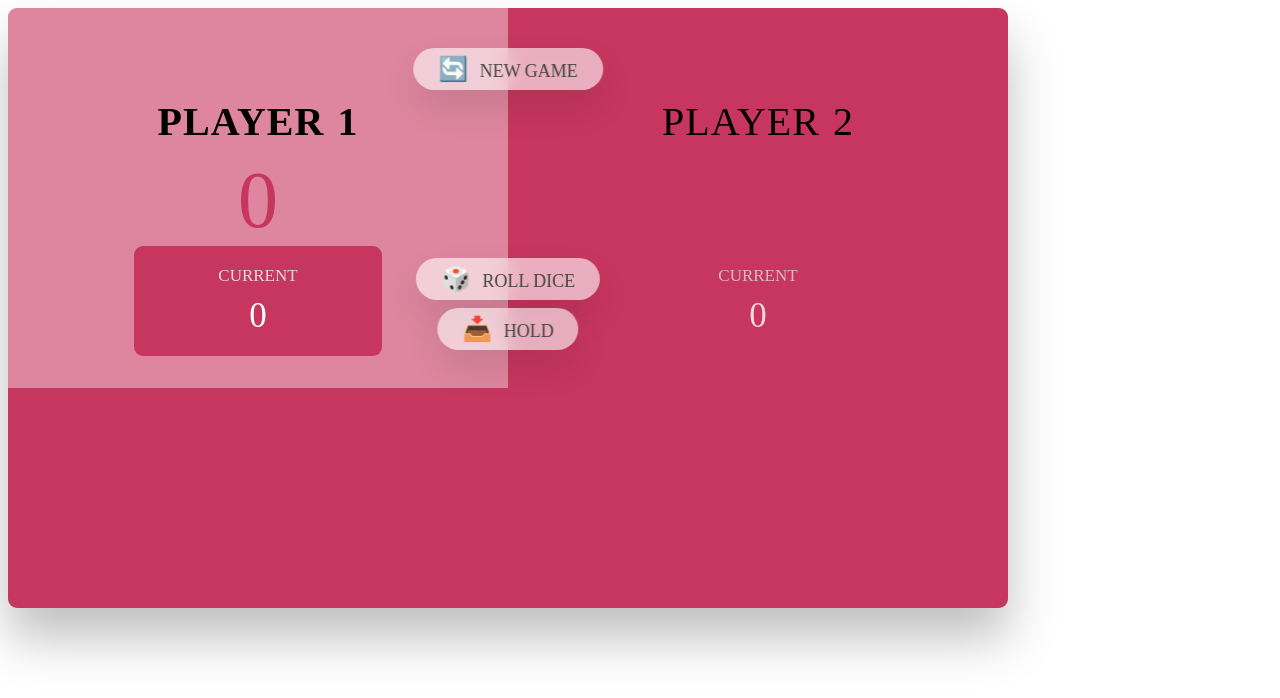
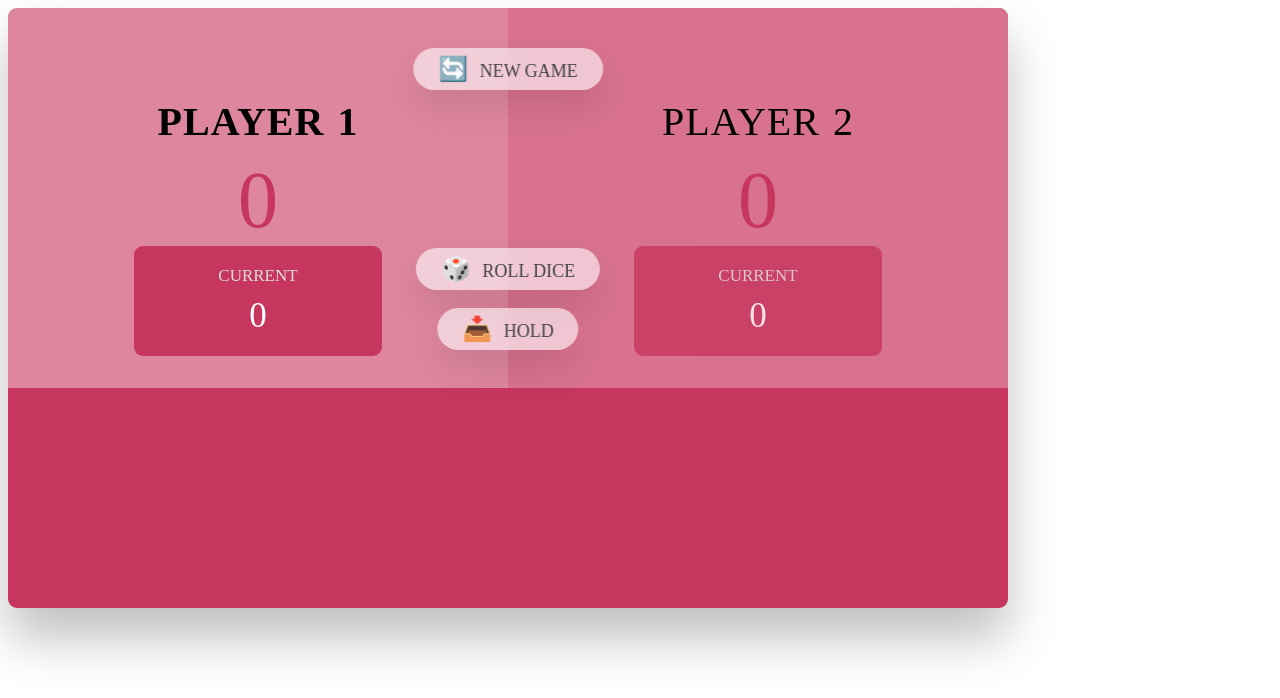
Before and after one commit to vikas11-creator/angular-pigGame, an Angular app: page / in a window 1280 px wide. Shown: the top 698 px of the page. Built offline with nearby package versions, Linux system fonts and the light colour scheme.

Commit message:
1 file modified

```diff
--- a/src/app/app.component.css
+++ b/src/app/app.component.css
@@ -48,6 +48,10 @@ section {
   flex-direction: column;
   align-items: center;
   transition: all 0.75s;
+}
+
+.player--1 {
+  background-color: #d8728f;
 }
 
 /* ELEMENTS */
@@ -137,7 +141,7 @@ section {
   top: 40px;
 }
 .btn--roll {
-  top: 250px;
+  top: 240px;
 }
 .btn--hold {
   top: 300px;
```
